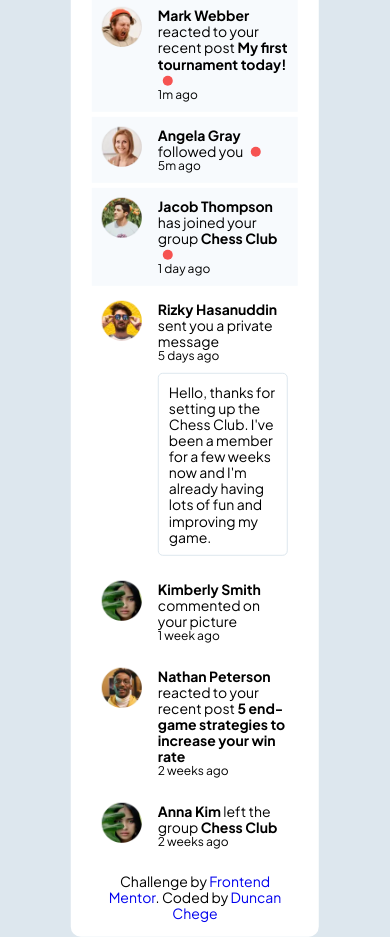
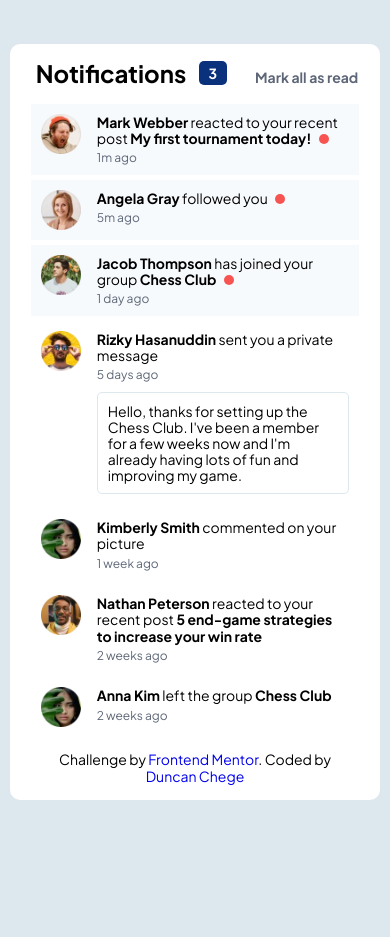
Before and after one commit to duncan-chege/notifications-page, a React (Vite) app: page / in a window 390 px wide. After the commit the page ends 844 px from the top, so only its background shows below. Built offline with nearby package versions, Linux system fonts and the light colour scheme.

Commit message:
fix my responsiveness issue with CSS clamp

```diff
--- a/src/assets/Styles.css
+++ b/src/assets/Styles.css
@@ -39,13 +39,11 @@ a {
 }
 
 .main {
-    position: absolute;
-    top: 50%;
-    left: 50%;
-    transform: translate(-50%, -50%);
     padding: 1em;
     background-color: #fff;
     border-radius: 10px;
+    width: clamp(150px, 95%, 600px);
+    margin: 0 auto;
 }
 
 .top-section {
@@ -106,6 +104,8 @@ span.unread-dot {
 
 .notification>div p:nth-child(2) {
     font-size: 12px;
+    margin-top: 5px;
+    color: var(--dark-grayish-blue);
 }
 
 .name-title {
--- a/src/index.css
+++ b/src/index.css
@@ -1,4 +1,5 @@
 #root {
-    position: relative;
     height: 100vh;
-   }
+    display: grid;
+    place-content: center;
+}
```
